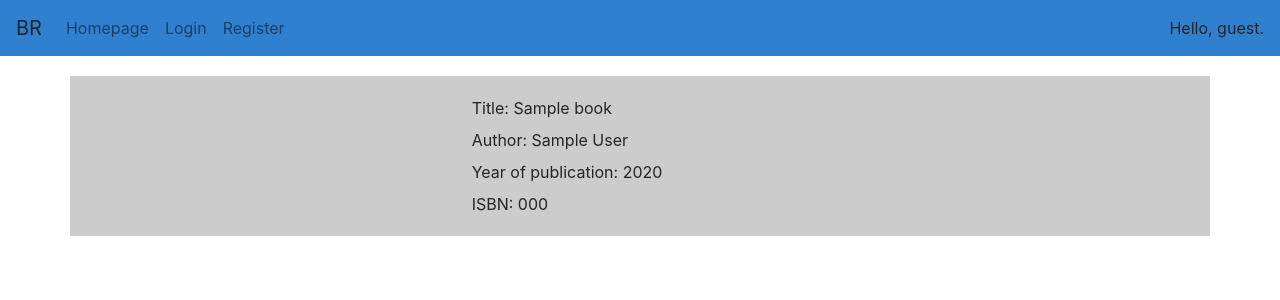
After one commit to duwaar/project1, a Flask app: template templates/book.html in a window 1280 px wide. The commit adds this page. Shown: the top 300 px of the page. Run offline with Flask 2, Linux system fonts and the light colour scheme; the template is opened without the code that fills it: most values are stand-ins (such as "Sample title", 1, 10 or a date in 2020); some libraries are stand-ins or nearby versions.

Commit message:
Added a book info page.

```diff
--- a/application.py
+++ b/application.py
@@ -1,8 +1,8 @@
-import os
-from flask import Flask, session, request, render_template
+from flask import Flask, session, request, render_template, redirect, url_for
 from flask_session import Session
 from sqlalchemy import create_engine
 from sqlalchemy.orm import scoped_session, sessionmaker
+import os
 
 app = Flask(__name__)
 
@@ -20,7 +20,7 @@ engine = create_engine(os.getenv("DATABASE_URL"))
 db = scoped_session(sessionmaker(bind=engine))
 
 
-@app.route("/")
+@app.route("/", methods=["GET"])
 def home_page():
     search_by = request.args.get("search_by")
     query = request.args.get("query")
@@ -32,39 +32,46 @@ def home_page():
             results = db.execute(f"SELECT * FROM books WHERE {search_by} ILIKE '%{query}%';").fetchall()
         elif search_by == "year":
             results = db.execute(f"SELECT * FROM books WHERE {search_by} = {query};").fetchall()
-        else:
-            pass
-            #redirect(error_page(f"Illegal query: {search_by}")
     else:
         results = []
 
     return render_template("home.html", query=query, results=results)
 
+def valid_login(username, password):
+    account = db.execute(f"SELECT username, pw_hash FROM users WHERE username = '{username}'").fetchone()
+    if password == account[1]:
+        return True
+    else:
+        return False
+
 @app.route("/login", methods=["GET", "POST"])
 def login_page():
     if request.method == "POST":
-        username = request.form.get("username")
-        password = request.form.get("password")
+        if valid_login(request.form.get("username"), request.form.get("password")):
+            session["username"] = request.form.get("username")
+            message = f"Welcome back to BookReader, {session.get('username')}!"
+        else:
+            message = "Invalid login."
     else:
-        username = ""
+        message = "Enter your login information."
 
-    return render_template("login.html", success=False, username=username)
+    return render_template("login.html", message=message)
 
 def check_reg_form(form_data):
     success = False
-    if form_data["email"] == "":
+    if form_data.get("email") == "":
         message = "You must enter an email address."
-    elif len(form_data["username"]) < 5\
-            or len(form_data["username"]) > 20:
+    elif len(form_data.get("username")) < 5\
+            or len(form_data.get("username")) > 20:
         message = "Username must be between 5 and 20 characters long."
-    elif db.execute(f"SELECT id FROM users WHERE username = '{form_data['username']}';").fetchall():
-        message = f"An account with the username \"{form_data['username']}\" already exists."
-    elif len(form_data["password"]) < 6\
-            or len(form_data["password"]) > 50:
+    elif db.execute(f"SELECT id FROM users WHERE username = '{form_data.get('username')}';").fetchall():
+        message = f"An account with the username \"{form_data.get('username')}\" already exists."
+    elif len(form_data.get("password")) < 6\
+            or len(form_data.get("password")) > 50:
         message = "Password must be between 6 and 50 characters long."
-    elif form_data["password"] == form_data["username"]:
+    elif form_data.get("password") == form_data.get("username"):
         message = "Please do not make your password the same as your username."
-    elif form_data["password"] != form_data["re_pword"]:
+    elif form_data.get("password") != form_data.get("re_pword"):
         message = "You re-typed your password incorrectly."
     else:
         success = True
@@ -78,13 +85,29 @@ def register_page():
         reg_valid, err_message = check_reg_form(request.form)
         if reg_valid:
             db.execute(f"INSERT INTO users (username, pw_hash, email) VALUES (:username, :pw_hash, :email);",\
-                    {"username":request.form["username"], "pw_hash":request.form["password"], "email":request.form["email"]})
+                    {"username":request.form.get("username"), "pw_hash":request.form.get("password"), "email":request.form.get("email")})
             db.commit()
-            #user_id = db.execute(f"SELECT id FROM users WHERE username = '{request.form['username']}';").fetchall()[0][0]
-            message = f"Yay! You have registered as {request.form['username']}. Welcome to Bookreader!"
+            #user_id = db.execute(f"SELECT id FROM users WHERE username = '{request.form.get('username')}';").fetchall()[0][0]
+            message = f"Yay! You have registered as {request.form.get('username')}. Welcome to Bookreader!"
         else:
             message = err_message
     else:
         message = "Please fill out the form."
 
     return render_template("register.html", message=message)
+
+@app.route("/book/<string:book_isbn>", methods=["GET"])
+def book_page(book_isbn):
+    db_result = db.execute(f"SELECT title, author, year, isbn FROM books WHERE isbn = '{book_isbn}';").fetchone()
+    book_data = {'title':'', 'author':'', 'year':'', 'isbn':''}
+    if db_result:
+        book_data['title'] = db_result[0]
+        book_data['author'] = db_result[1]
+        book_data['year'] = db_result[2]
+        book_data['isbn'] = db_result[3]
+
+    return render_template("book.html", book_data=book_data)
+
+@app.route("/submit_read", methods=["GET"])
+def submit_read():
+    return "To do."
--- /dev/null
+++ b/templates/book.html
@@ -0,0 +1,29 @@
+{% extends "layout.html" %}
+
+{% block title %}
+Book Info
+{% endblock %}
+
+{% block content %}
+<div class="container">
+    <div class="row justify-content-center">
+        <div class="col-4">
+            <div class="d-flex flex-column">
+                <span class="p-0">Title: {{ book_data['title'] }}</span>
+                <span class="p-1"></span>
+                <span class="p-0">Author: {{ book_data['author'] }}</span>
+                <span class="p-1"></span>
+                <span class="p-0">Year of publication: {{ book_data['year'] }}</span>
+                <span class="p-1"></span>
+                <span class="p-0">ISBN: {{ book_data['isbn'] }}</span>
+            </div>
+            {% if session.get('username') %}
+            <form class="d-flex flex-column" action="{{ url_for('submit_read') }}" method="GET">
+                <span class="p-1"></span>
+                <button class="p-0">I read this book!</button>
+            </form>
+            {% endif %}
+        </div>
+    </div>
+</div>
+{% endblock %}
--- a/templates/layout.html
+++ b/templates/layout.html
@@ -28,6 +28,13 @@
                     </a>
                 </li>
             {% endfor %}
+        </ul>
+
+        {% if session.get('username') %}
+        Hi, {{ session.get('username') }}!
+        {% else %}
+        Hello, guest.
+        {% endif %}
     </header>
 
     {% block content %}{% endblock %}
```
Also changed, not shown: templates/home.html (+12 -20 lines), templates/login.html (+1 -13 lines), 1 other file.
